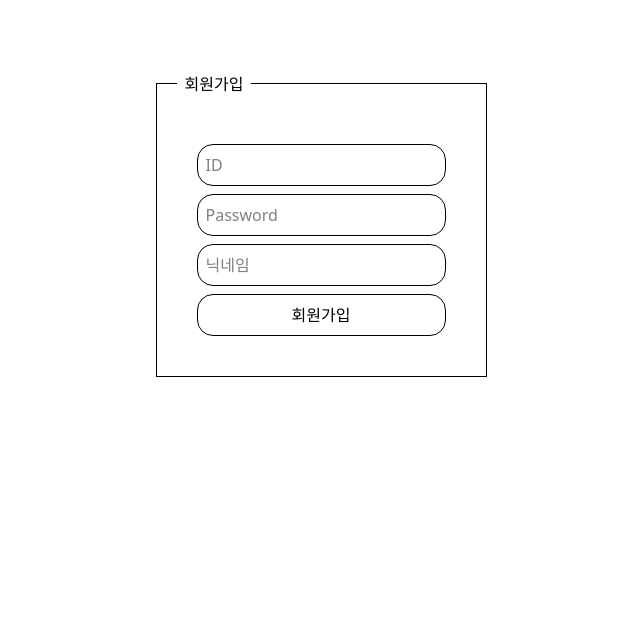
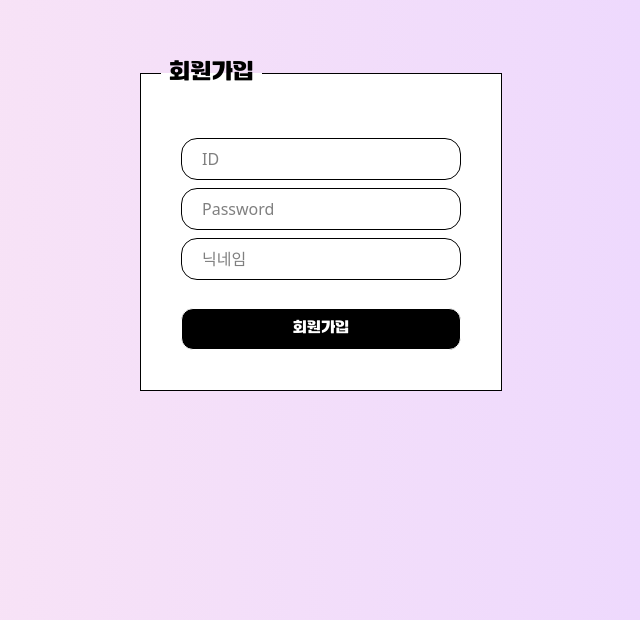
Before and after one commit to jihyun132/likelion-api, a React (Vite) app: page /sign-up in a window 1280 px wide. Shown: the part 180-800 px from the top of the page, without its empty margins (319-959 px from the left). Built offline with nearby package versions, Linux system fonts and the light colour scheme.

Commit message:
design: 로그인,회원가입 페이지 디자인

```diff
--- a/src/pages/Home.jsx
+++ b/src/pages/Home.jsx
@@ -12,7 +12,7 @@ const Home = () => {
       {!accessToken ? (
         <>
           <div className="font-['Tenada'] text-5xl text-gray-800">🦁 반가워요! 👋</div>
-          <img src={yulikelion} alt="yu-likelion" className="w-56 rounded-full my-8"/>
+          {/* <img src={yulikelion} alt="yu-likelion" className="w-56 rounded-full my-8"/> */}
           <Link to={"/sign-in"} className="w-xs bg-black text-white p-2 rounded-xl text-center hover:bg-gray-800 transition">
             로그인
           </Link>
--- a/src/pages/SignIn.jsx
+++ b/src/pages/SignIn.jsx
@@ -30,22 +30,30 @@ const SignIn = () => {
   };
 
   return (
-    <div className="flex h-screen w-screen items-center justify-center">
-      <fieldset className="border p-5">
-        <legend className="p-2">로그인</legend>
-        <form onSubmit={SignInHandler} className="flex flex-col gap-2 p-5">
+    <div className="flex h-screen w-screen items-center justify-center bg-gradient-to-l from-purple-200 to-pink-100">
+      <fieldset className="border p-5 bg-white">
+        <legend className="p-2 font-['Tenada'] text-2xl">로그인</legend>
+        <form onSubmit={SignInHandler} className="flex flex-col gap-2 p-5 w-xs">
           <input
             value={username}
             onChange={(e) => setUsername(e.target.value)}
             placeholder="ID"
+            className="px-5"
           />
           <input
             value={password}
             onChange={(e) => setPassword(e.target.value)}
             placeholder="Password"
             type="password"
+            className="px-5"
           />
-          <button type="submit">로그인</button>
+          <button
+            type="submit"
+            className=" font-['Tenada'] bg-black text-white p-2 rounded-xl text-center
+            hover:bg-gray-800 transition mt-5"
+          >
+            로그인
+          </button>
         </form>
       </fieldset>
     </div>
--- a/src/pages/SignUp.jsx
+++ b/src/pages/SignUp.jsx
@@ -29,28 +29,37 @@ const SignUp = () => {
   };
 
   return (
-    <div className="flex h-screen w-screen items-center justify-center">
-      <fieldset className="border p-5">
-        <legend className="p-2">회원가입</legend>
-        <form onSubmit={signUpHandler} className="flex flex-col gap-2 p-5">
+    <div className="flex h-screen w-screen items-center justify-center bg-gradient-to-l from-purple-200 to-pink-100">
+      <fieldset className="border p-5 bg-white">
+        <legend className="p-2 font-['Tenada'] text-2xl">회원가입</legend>
+        <form onSubmit={signUpHandler} className="flex flex-col gap-2 p-5 w-xs">
           <input
             value={username}
             onChange={(e) => setUsername(e.target.value)}
             placeholder="ID"
+            className="px-5"
           />
           <input
             value={password}
             onChange={(e) => setPassword(e.target.value)}
             placeholder="Password"
             type="password"
+            className="px-5"
           />
           <input
             value={nickname}
             onChange={(e) => setNickname(e.target.value)}
             placeholder="닉네임"
+            className="px-5"
           />
 
-          <button type="submit">회원가입</button>
+          <button
+            type="submit"
+            className=" font-['Tenada'] bg-black text-white p-2 rounded-xl text-center
+            hover:bg-gray-800 transition mt-5"
+          >
+            회원가입
+          </button>
         </form>
       </fieldset>
     </div>
```
